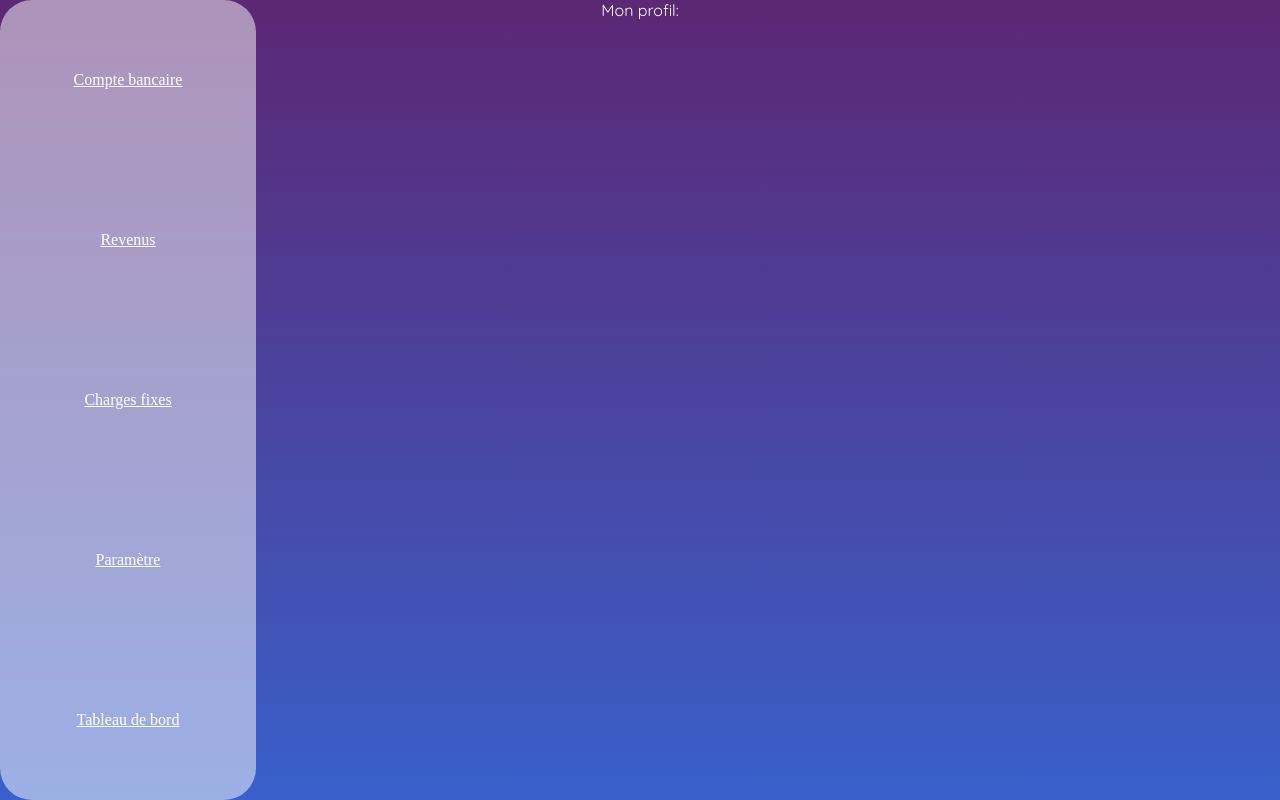
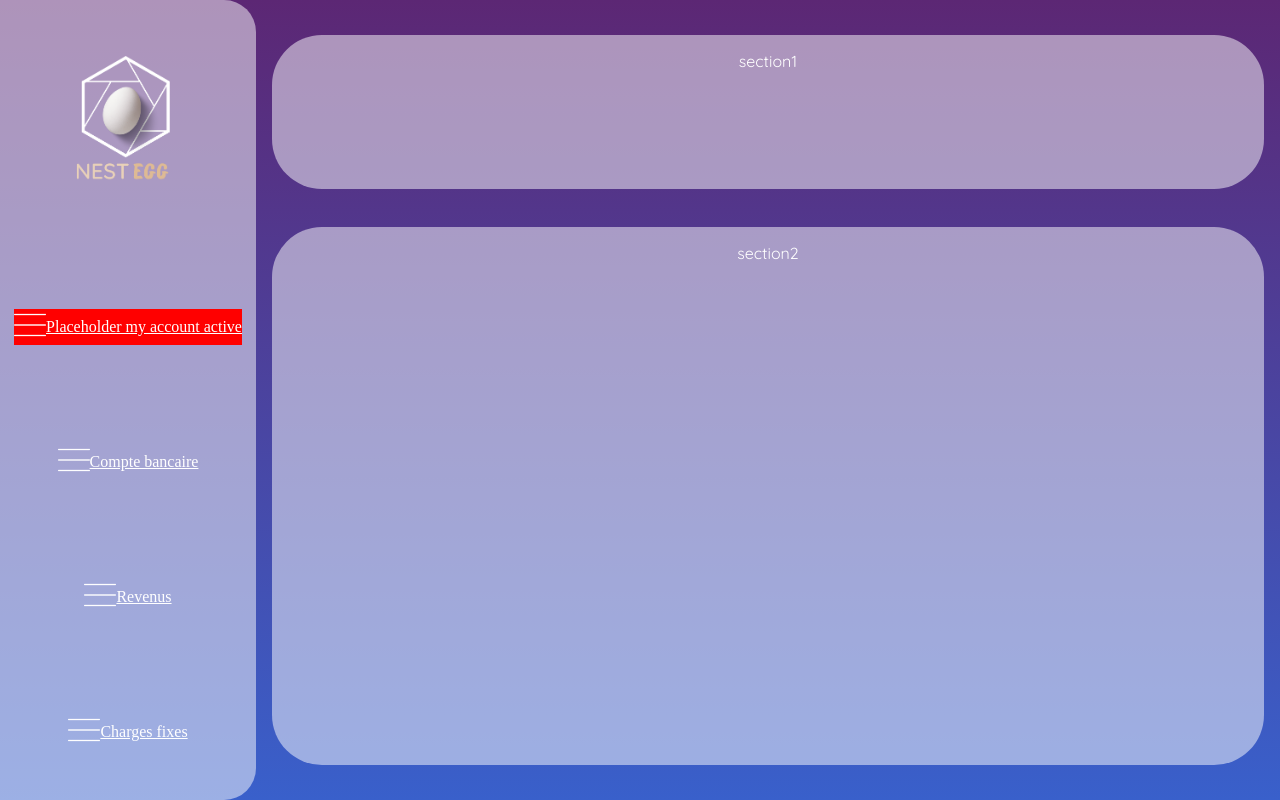
Before and after one commit to AlexandraJUREDIEU/NestEgg.App, a React (Vite) app: page /my-account in a window 1280 px wide. Built offline with nearby package versions, Linux system fonts and the light colour scheme; a web font is replaced by a local one.

Commit message:
✨ Active of profil + 2sections of profil +
- le li actif est celui qui correspond au  nom de la page
- ajout des deux sections de la page profil

```diff
--- a/src/MyAccount.jsx
+++ b/src/MyAccount.jsx
@@ -3,19 +3,64 @@ import HeaderProfile from './assets/layout/HeaderProfil.jsx';
 import styled from "styled-components";
 //Styles
 const Style = styled.header`
+  /*Vue globale*/
   width:100wh;
   height:100vh;
+  .section{
+    border-radius:50px;
+    background-color: rgba(255, 255, 255, 0.5);
+    padding:0 5em;
+    padding-top:1em;
+  }
+
+  /*Vue mobile*/
+  @media screen and (max-width: 1000px) {
+    .sections {
+      position:relative;
+      width:100%;
+      height:90%;
+      padding:1em;
+      display:flex;
+      flex-direction:column;
+      justify-content:space-around;
+    }
+    .section1{
+      height:20%;
+    }
+    .section2 {
+      height:60%;
+    }
+  }
+
+  /*Vue desktop*/
+  @media screen and (min-width: 1000px) {
+    .sections {
+      position:relative;
+      left:20%;
+      width:80%;
+      height:100%;
+      padding:1em;
+      display:flex;
+      flex-direction:column;
+      justify-content:space-around;
+    }
+    .section1{
+      height:20%;
+    }
+    .section2 {
+      height:70%;
+    }
+  }
 `;
 
 
 
 //Fonctions
 const links = [
-  {to:"/bank-account" , text:"Compte bancaire"},
-  {to:"/income" , text:"Revenus"},
-  {to:"/monthly-bills" , text:"Charges fixes"},
-  {to:"/setting" , text:"Paramètre"},
-  {to:"/dashboard" , text:"Tableau de bord"}, //A retirer
+  {to:"/my-account" , text:"Placeholder my account active", imgsrc:"icons-menu-hamburger.png"},
+  {to:"/bank-account" , text:"Compte bancaire", imgsrc:"icons-menu-hamburger.png"},
+  {to:"/income" , text:"Revenus", imgsrc:"icons-menu-hamburger.png"},
+  {to:"/monthly-bills" , text:"Charges fixes", imgsrc:"icons-menu-hamburger.png"},
   ];
 
 function MyAccount() {
@@ -26,7 +71,10 @@ function MyAccount() {
       <>
         <Style>
         <HeaderProfile links={links}></HeaderProfile>
-          Mon profil:
+        <div className="sections">
+          <section className="section section1">section1</section>
+          <section className="section section2">section2</section>
+        </div>
         </Style>
       </>
     )
--- a/src/assets/layout/HeaderProfil.jsx
+++ b/src/assets/layout/HeaderProfil.jsx
@@ -4,6 +4,7 @@ import styled from "styled-components";
 
 //Styles
 const HeaderProfilStyle = styled.header`
+  /*Vue globale*/
   display: flex;
   flex-direction: row;
   img {
@@ -25,26 +26,39 @@ const HeaderProfilStyle = styled.header`
     display: flex;
     align-items: center;
   }
-  .nomHeaderProfil {
-    display: none;
+  ul li a.active {
+    background:red;
   }
 
+  /*Vue mobile*/
+  @media screen and (max-width: 1000px) {
+    ul li:first-child {
+      display:none;
+    }
+    .nomHeaderProfil {
+      display: none;
+    }
+  }
+
+  /*Vue desktop*/
   @media screen and (min-width: 1000px) {
+    flex-direction: column;
     ul {
       flex-direction: column;
       left: 0;
       top: 0;
       width: 20%;
       align-items: center;
-      border-radius: 2em;
+      border-radius: 0 2em 2em 0;
     }
-    .nomHeaderProfil {
-      display: flex;
+    li a {
+      display:flex;
+      align-items: center;
     }
-    img {
-      display: none;
+    ul li:first-child img {
+      width:10em;
+      height:10em;
     }
-    flex-direction: column;
   }
 `;
 
@@ -53,11 +67,20 @@ export default function HeaderProfil({ links }) {
     <>
       <HeaderProfilStyle>
       <ul>
-          {links.map((link, index) => (
+        <li>
+          <Link to="/">
+            <img
+            src="/logo_nestegg.png"
+            alt="Logo NestEgg"
+            className="header-logo"
+            />
+          </Link>
+        </li>
+          {links.map((link, index, imgsrc) => (
             <li key={index}>
-              <Link to={link.to}>
+              <Link to={link.to} className={link.to === location.pathname ? 'active' : ''}>
                 <div className="user-round-connexion">
-                  <img src="icons-user-round.png" alt="User" />
+                  <img src={link.imgsrc} alt="User" />
                 </div>
                 <div className="nomHeaderProfil balmy">{link.text}</div>
               </Link>
```
